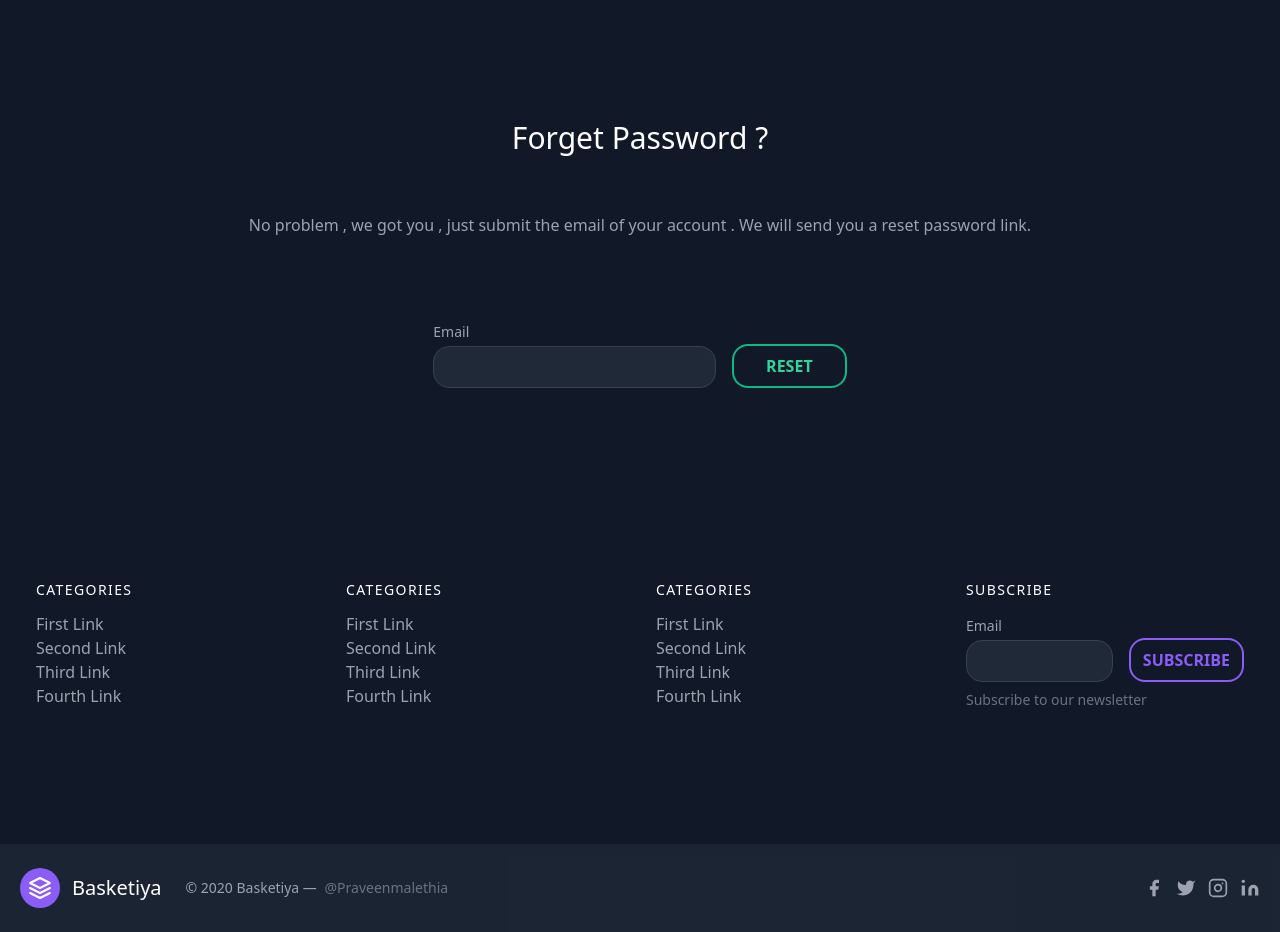
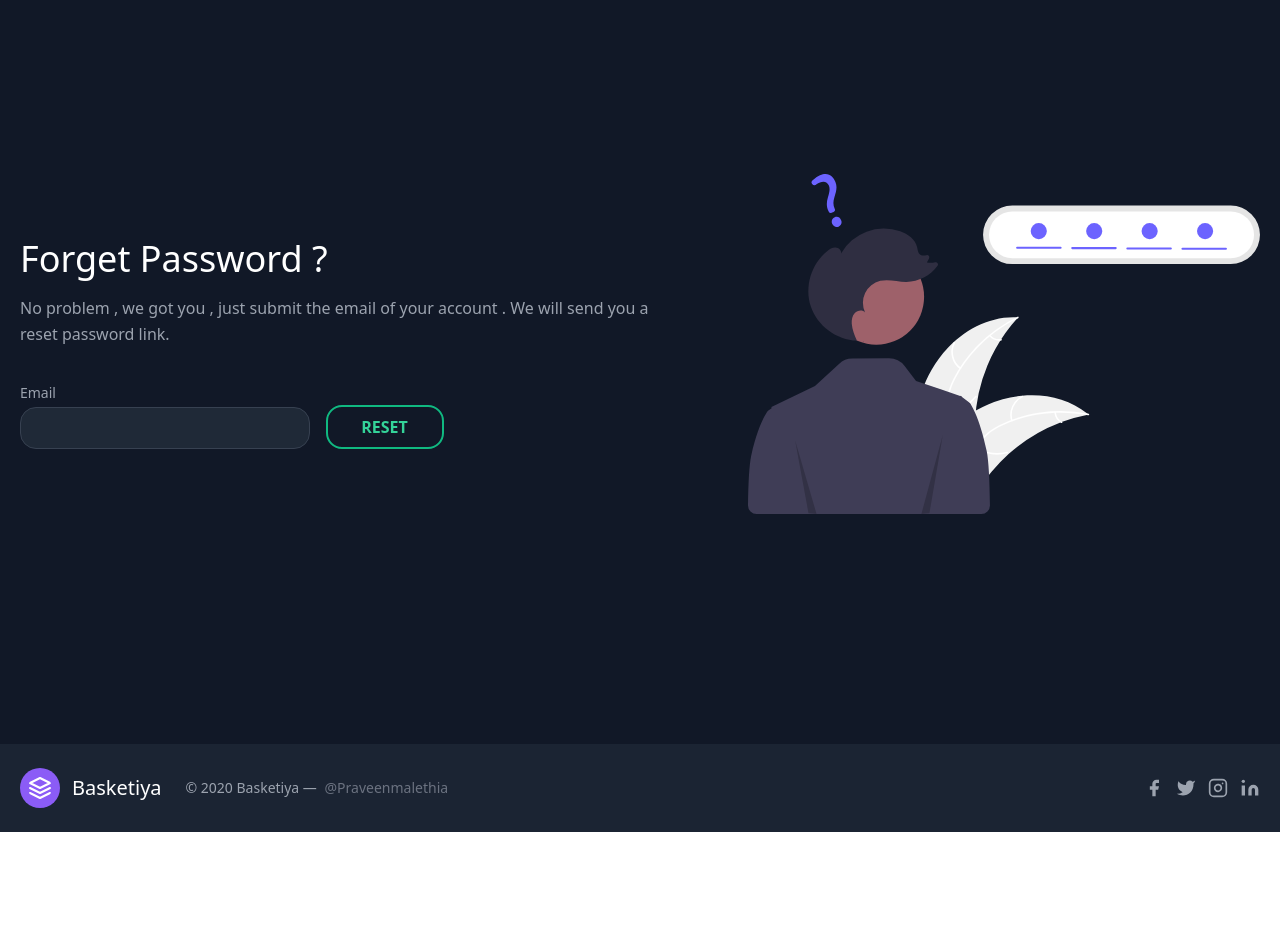
Before and after one commit to PraveenMalethia/basketiya-2, a Nuxt app: page /forget-password in a window 1280 px wide. Shown: the part 160-1092 px from the top of the page. After the commit the page ends 992 px from the top, so only its background shows below. Built offline with nearby package versions, Linux system fonts and the light colour scheme.

Commit message:
many things fix

```diff
--- /dev/null
+++ b/components/AuthFooter.vue
@@ -0,0 +1,141 @@
+<template>
+  <footer class="text-gray-400 bg-gray-900 body-font">
+    <div class="bg-gray-800 bg-opacity-75">
+      <div
+        class="
+          container
+          px-5
+          py-6
+          mx-auto
+          flex
+          items-center
+          sm:flex-row
+          flex-col
+        "
+      >
+        <a
+          class="
+            flex
+            title-font
+            font-medium
+            items-center
+            md:justify-start
+            justify-center
+            text-white
+          "
+        >
+          <svg
+            xmlns="http://www.w3.org/2000/svg"
+            fill="none"
+            stroke="currentColor"
+            stroke-linecap="round"
+            stroke-linejoin="round"
+            stroke-width="2"
+            class="w-10 h-10 text-white p-2 bg-purple-500 rounded-full"
+            viewBox="0 0 24 24"
+          >
+            <path
+              d="M12 2L2 7l10 5 10-5-10-5zM2 17l10 5 10-5M2 12l10 5 10-5"
+            />
+          </svg>
+          <span class="ml-3 text-xl">Basketiya</span>
+        </a>
+        <p class="text-sm text-gray-400 sm:ml-6 sm:mt-0 mt-4">
+          © 2020 Basketiya —
+          <a
+            href="https://twitter.com/Praveenmalethia"
+            class="text-gray-500 ml-1"
+            target="_blank"
+            rel="noopener noreferrer"
+          >@Praveenmalethia</a>
+        </p>
+        <span
+          class="
+            inline-flex
+            sm:ml-auto
+            sm:mt-0
+            mt-4
+            justify-center
+            sm:justify-start
+          "
+        >
+          <a class="text-gray-400">
+            <svg
+              fill="currentColor"
+              stroke-linecap="round"
+              stroke-linejoin="round"
+              stroke-width="2"
+              class="w-5 h-5"
+              viewBox="0 0 24 24"
+            >
+              <path
+                d="M18 2h-3a5 5 0 00-5 5v3H7v4h3v8h4v-8h3l1-4h-4V7a1 1 0 011-1h3z"
+              />
+            </svg>
+          </a>
+          <a class="ml-3 text-gray-400">
+            <svg
+              fill="currentColor"
+              stroke-linecap="round"
+              stroke-linejoin="round"
+              stroke-width="2"
+              class="w-5 h-5"
+              viewBox="0 0 24 24"
+            >
+              <path
+                d="M23 3a10.9 10.9 0 01-3.14 1.53 4.48 4.48 0 00-7.86 3v1A10.66 10.66 0 013 4s-4 9 5 13a11.64 11.64 0 01-7 2c9 5 20 0 20-11.5a4.5 4.5 0 00-.08-.83A7.72 7.72 0 0023 3z"
+              />
+            </svg>
+          </a>
+          <a class="ml-3 text-gray-400">
+            <svg
+              fill="none"
+              stroke="currentColor"
+              stroke-linecap="round"
+              stroke-linejoin="round"
+              stroke-width="2"
+              class="w-5 h-5"
+              viewBox="0 0 24 24"
+            >
+              <rect
+                width="20"
+                height="20"
+                x="2"
+                y="2"
+                rx="5"
+                ry="5"
+              />
+              <path
+                d="M16 11.37A4 4 0 1112.63 8 4 4 0 0116 11.37zm1.5-4.87h.01"
+              />
+            </svg>
+          </a>
+          <a class="ml-3 text-gray-400">
+            <svg
+              fill="currentColor"
+              stroke="currentColor"
+              stroke-linecap="round"
+              stroke-linejoin="round"
+              stroke-width="0"
+              class="w-5 h-5"
+              viewBox="0 0 24 24"
+            >
+              <path
+                stroke="none"
+                d="M16 8a6 6 0 016 6v7h-4v-7a2 2 0 00-2-2 2 2 0 00-2 2v7h-4v-7a6 6 0 016-6zM2 9h4v12H2z"
+              />
+              <circle cx="4" cy="4" r="2" stroke="none" />
+            </svg>
+          </a>
+        </span>
+      </div>
+    </div>
+  </footer>
+</template>
+
+<script>
+export default {}
+</script>
+
+<style>
+</style>
--- a/components/CarouselSlide.vue
+++ b/components/CarouselSlide.vue
@@ -1,7 +1,7 @@
 <template>
   <transition :name="dir">
     <div v-show="visible">
-      <slot></slot>
+      <slot />
     </div>
   </transition>
 </template>
@@ -9,10 +9,12 @@
 <script>
 export default {
   props: {
+    // eslint-disable-next-line vue/require-default-prop
     index: null
   },
   computed: {
     visible () {
+      // eslint-disable-next-line no-console
       console.log(this.index, this.$parent.index)
       return this.index === this.$parent.index
     },
--- a/components/Header.vue
+++ b/components/Header.vue
@@ -37,7 +37,7 @@
         </svg>
       </div>
       <nav
-        class="flex hidden md:block lg:w-2/5 flex-wrap items-center text-base"
+        class="flex md:block lg:w-2/5 flex-wrap items-center text-base"
       >
         <nuxt-link to="/" class="mr-5 hover:text-white cursor-pointer transition duration-200 ease-in-out">
           Home
--- a/layouts/auth.vue
+++ b/layouts/auth.vue
@@ -1,8 +1,8 @@
 <template>
   <div>
-    <AuthHeader/>
-    <Nuxt/>
-    <Footer/>
+    <AuthHeader />
+    <Nuxt />
+    <AuthFooter />
   </div>
 </template>
 
--- a/package.json
+++ b/package.json
@@ -19,6 +19,7 @@
     "@nuxtjs/axios": "^5.13.6",
     "@nuxtjs/pwa": "^3.3.5",
     "core-js": "^3.15.1",
+    "epic-spinners": "^1.1.0",
     "nuxt": "^2.15.7"
   },
   "devDependencies": {
--- a/pages/forget-password.vue
+++ b/pages/forget-password.vue
@@ -1,16 +1,53 @@
 <template>
   <section class="text-gray-400 bg-gray-900 body-font">
-    <div class="container px-5 py-24 mx-auto">
-      <div class="flex flex-col text-center w-full mb-20 mt-20">
-        <h1 class="sm:text-3xl text-2xl font-medium title-font mb-14 text-white">Forget Password ? </h1>
-        <p class="lg:w-2/3 mx-auto leading-relaxed text-base">No problem , we got you , just submit the email of your account . We will send you a reset password link.</p>
+    <div
+      class="
+        container
+        mx-auto
+        flex
+        px-5
+        py-10
+        md:flex-row
+        flex-col
+        items-center
+        h-screen
+      "
+    >
+      <div
+        class="
+          lg:flex-grow
+          md:w-1/2
+          lg:pr-24
+          md:pr-16
+          flex flex-col
+          md:items-start
+          md:text-left
+          mb-10
+          md:mb-0
+          items-center
+          text-center
+        "
+      >
+        <h1 class="title-font sm:text-4xl text-3xl mb-4 font-medium text-white">
+          Forget Password ?
+        </h1>
+        <p class="mb-8 leading-relaxed">
+          No problem , we got you , just submit the email of your account . We will send you a reset password link.
+        </p>
+        <div class="flex justify-center">
+          <div class="flex w-full sm:flex-row flex-col mx-auto px-8 sm:px-0 items-end sm:space-x-4 sm:space-y-0 space-y-4">
+            <div class="relative sm:mb-0 flex-grow w-full">
+              <label for="email" class="leading-7 text-sm text-gray-400">Email</label>
+              <input id="email" type="email" name="email" class="input-field">
+            </div>
+            <button class="py-2 px-8 btn-success xs:w-full sm:w-full lg:w-1/3">
+              Reset
+            </button>
+          </div>
+        </div>
       </div>
-      <div class="flex lg:w-1/3 md:w-full w-full sm:flex-row flex-col mx-auto px-8 sm:px-0 items-end sm:space-x-4 sm:space-y-0 space-y-4">
-        <div class="relative sm:mb-0 flex-grow w-full">
-          <label for="email" class="leading-7 text-sm text-gray-400">Email</label>
-          <input type="email" id="email" name="email" class="input-field">
-        </div>
-        <button class="py-2 px-8 btn-success">Reset</button>
+      <div class="lg:max-w-lg lg:w-full md:w-1/2 w-5/6">
+        <img src="/svg/forget-password.svg" alt="">
       </div>
     </div>
   </section>
--- a/pages/index.vue
+++ b/pages/index.vue
@@ -3,7 +3,9 @@
     <Hero />
     <Featuring />
     <section class="text-gray-300 bg-gray-900 body-font">
-      <h1 class="text-center text-3xl">Featuring Products</h1>
+      <h1 class="text-center text-3xl">
+        Featuring Products
+      </h1>
       <div class="container px-5 py-24 mx-auto">
         <div class="flex flex-wrap justify-center -m-4">
           <div v-for="product in products" :key="product.id">
@@ -19,6 +21,7 @@
 
 <script>
 export default {
+  auth: false,
   data: () => {
     return {
       products: []
--- a/pages/store/index.vue
+++ b/pages/store/index.vue
@@ -18,8 +18,9 @@
     </div>
     <div class="flex items-center justify-center">
       <button
+        class="btn-secondary px-5 py-3"
         @click="loadMore()"
-        class="btn-secondary px-5 py-3">
+      >
         {{ loading ? "Loading . . ." : "Load More" }}
       </button>
     </div>
@@ -28,6 +29,18 @@
 
 <script>
 export default {
+  data: () => {
+    return {
+      loading: false,
+      products: []
+    }
+  },
+  async fetch () {
+    await this.$axios.get('https://fakestoreapi.com/products?limit=20')
+      .then((response) => {
+        this.products = response.data
+      })
+  },
   head: {
     title: 'Basketiya | Store',
     meta: [
@@ -39,18 +52,6 @@ export default {
         content: 'Basketiya | Store page. '
       }
     ]
-  },
-  async fetch () {
-    await this.$axios.get('https://fakestoreapi.com/products?limit=20')
-      .then((response) => {
-        this.products = response.data
-      })
-  },
-  data: () => {
-    return {
-      loading: false,
-      products: []
-    }
   },
   methods: {
     loadMore () {
```
Also changed, not shown: components/Footer.vue (+44 -21 lines), pages/login.vue (+34 -40 lines), static/svg/forget-password.svg (added), 1 other file (tests, documents, lock files or other folders).
